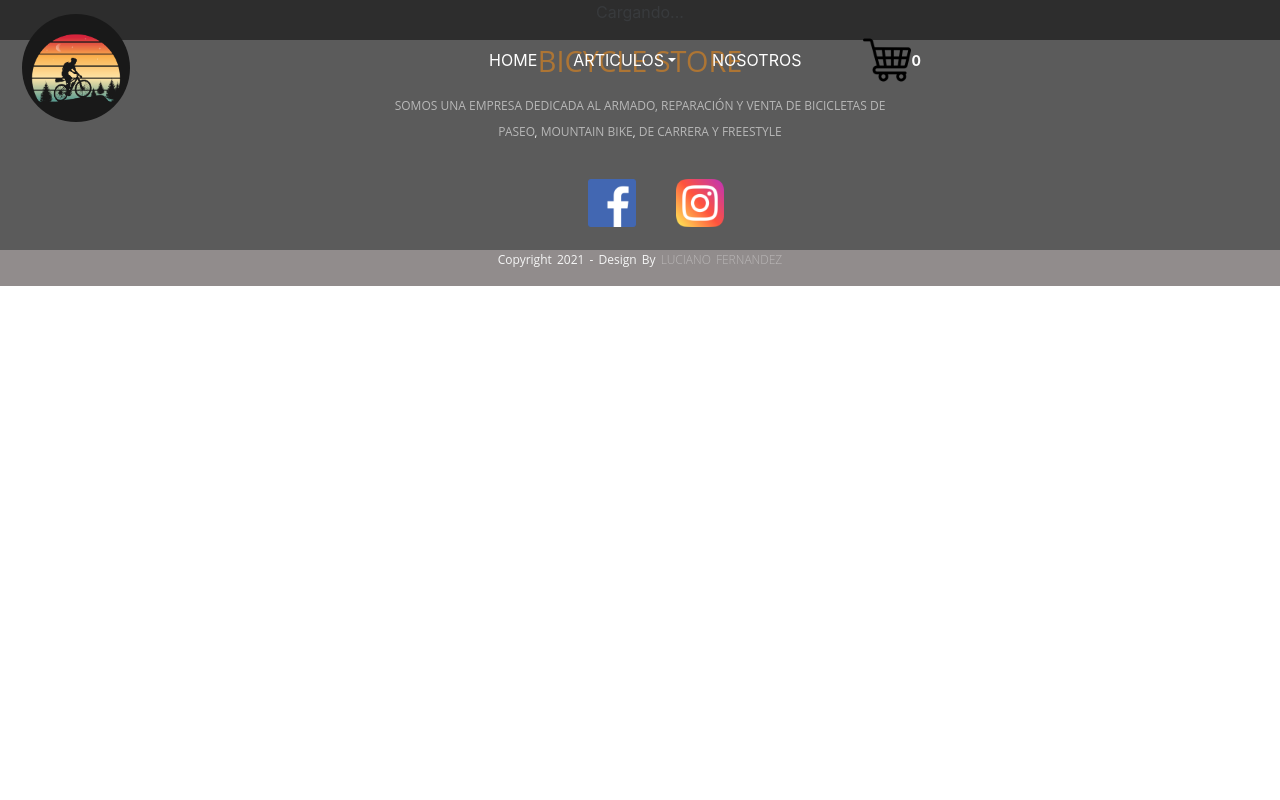
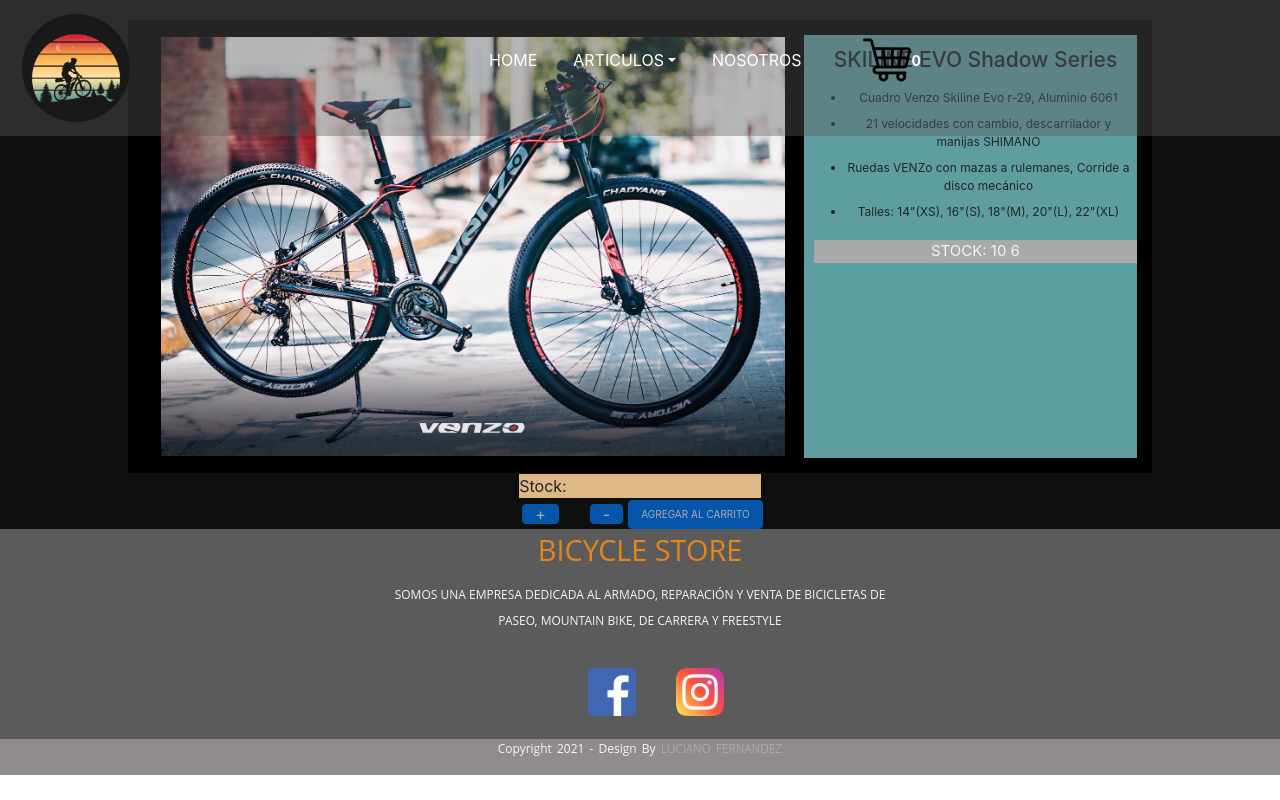
Before and after one commit to LucianoFernandez33/bikes_Store, a React (Create React App) app: page /item/1 in a window 1280 px wide. Built offline with nearby package versions, Linux system fonts and the light colour scheme.

Commit message:
arreglando llamada a detalles de producto seleccionado

```diff
--- a/src/Components/ItemDetail/ItemDetail.js
+++ b/src/Components/ItemDetail/ItemDetail.js
@@ -18,7 +18,7 @@
                 <div className="container-card-body-itemDetail">
                     <h4>{datos.tittle}</h4>
                     <ul>
-                        <li>Horquilla Venzo con regulación + bloqueo - Cuadro de Aluminio</li>
+                        <li>{datos.description}</li>
                         <li>21 velocidades con cambio, descarrilador y manijas SHIMANO</li>
                         <li>Ruedas VENZo con mazas a rulemanes, Corride a disco mecánico</li>
                         <li>Talles: 14"(XS), 16"(S), 18"(M), 20"(L), 22"(XL)</li>
--- a/src/Components/ItemDetailContainer/ItemDetailContainer.js
+++ b/src/Components/ItemDetailContainer/ItemDetailContainer.js
@@ -14,7 +14,7 @@
                 const catalogo = [
                     {
                         id: 1,
-                        img: "./venzo.jpg",
+                        img: "../venzo.jpg",
                         description: "Cuadro Venzo Skiline Evo r-29, Aluminio 6061",
                         tittle: "SKILINE EVO Shadow Series",
                         price: "55000",
@@ -24,7 +24,7 @@
                     },
                     {
                         id: 2,
-                        img: "./firebird.jpg",
+                        img: "../firebird.jpg",
                         description: "Nueva Firebird R29 Coyote 21V Shimano",
                         tittle: "Firebird Coyote ",
                         price: "50000",
@@ -33,7 +33,7 @@
                         category: "bicicletas"
                     },
                     {
-                        img: "./raleigh.jpg",
+                        img: "../raleigh.jpg",
                         id: 3,
                         description: "Nueva Raleight R29 Mojave 2.0 cuadro aluminio",
                         tittle: "Raleight Mojave 2.0",
@@ -226,23 +226,26 @@
                 //generamos un retraso de 1 segundo al mostrar la card
                 setTimeout(()=>{
                     resolve(catalogo); //resuelve la promesa
+                    console.log(catalogo)
                 },1000);
                 })
         }
 
     getItem().then(dato =>{
-        const itemFilter = dato.filter (item => item.id ==`${id}`)
+        const itemFilter = dato.filter(item => item.id == id)
+        console.log(dato)
+        console.log(id)
         console.log(itemFilter)
-        setDatos(itemFilter)},
+        setDatos(itemFilter)}
     )
 
  },[]);
 
- console.log(datos)
-
+ console.log(datos[0])
+ console.log(datos.length)
  return(
         <div>
-            {datos.lenght > 0  ? <ItemDetail datos={datos[0]}/> :
+            {datos.length > 0  ? <ItemDetail datos={datos[0]}/> :
             <p>Cargando...</p>}
         </div>
     );
--- a/src/Components/ItemList/ItemList.js
+++ b/src/Components/ItemList/ItemList.js
@@ -16,7 +16,7 @@
             <div className="catalogo">
                 {productos.map((datos)=>
                 <div key={datos.id} className="container-card">
-                    <Item img={datos.img} tittle={datos.tittle} description= {datos.description} price={datos.price} stock= {datos.stockTotal}/>
+                    <Item img={datos.img} tittle={datos.tittle} description= {datos.description} price={datos.price} stock= {datos.stockTotal} id= {datos.id}/>
                 </div>
             )}
             </div>
--- a/src/Components/Items/Item.js
+++ b/src/Components/Items/Item.js
@@ -7,7 +7,7 @@
 import ItemCountContainer from '../ItemCountContainer/ItemCountContainer';
 
 const Item = ({img, description, tittle, price, stockTotal, id}) =>{
-
+    console.log(id)
     return (
         <div className="container-card-child">
             <Card style={{ width: '20rem'}}>
```
